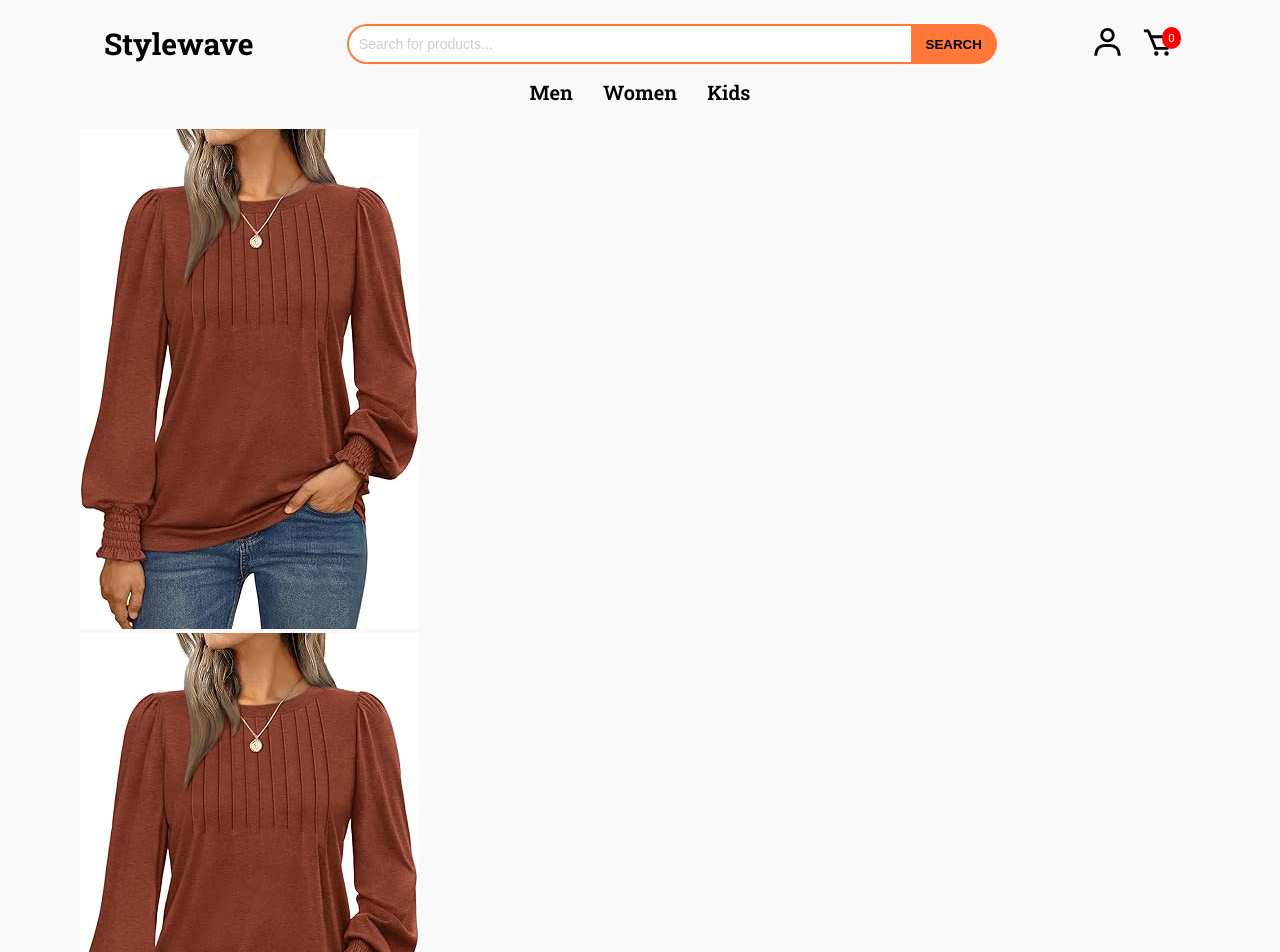
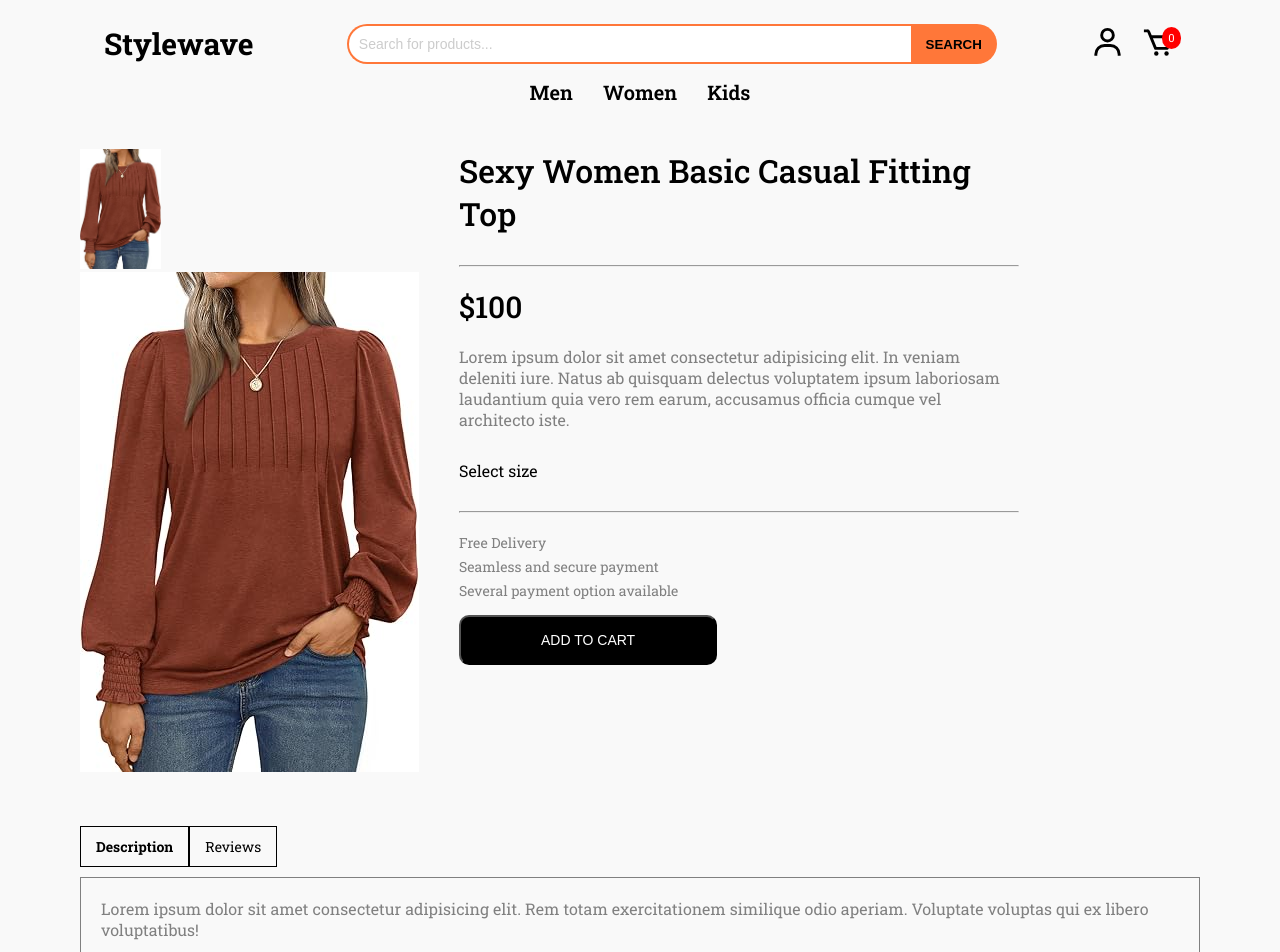
Before and after one commit to boben195/fullstack-clothing-site, a React (Vite) app in the folder frontend/: page /product/a in a window 1280 px wide. Shown: the top 952 px of the page. Built offline with nearby package versions, Linux system fonts and the light colour scheme.

Commit message:
add style

```diff
--- a/frontend/src/pages/ProductDetails/ProductDetailc.css
+++ b/frontend/src/pages/ProductDetails/ProductDetailc.css
@@ -0,0 +1,105 @@
+.product-container {
+    padding-top: 10px;
+    opacity: 1;
+}
+.product-content{
+    display: flex;
+    gap: 40px;
+}
+.product-images {
+    display: flex;
+    flex-direction: column;
+    gap: 3px;
+    max-width: 50%;
+}
+.thumbnail-container {
+    display: flex;
+    justify-content: space-between;
+    overflow-x: auto;
+    margin-top: 10px;
+}
+.thumbnail {
+    width: 24%;
+    flex-shrink: 0;
+    cursor: pointer;
+}
+.main-image-container {
+    width: 100%;
+}
+.main-image {
+    width: 100%;
+    height: auto;
+}
+.product-info {
+    flex: 1;
+    max-width: 50%;
+}
+.product-info .product-name {
+    font-weight: 500;
+    font-size: 2rem;
+    margin-top: 10px;
+}
+.product-price {
+    margin-top: 20px;
+    font-size: 1.875rem;
+    font-weight: 500;
+}
+.product-description {
+    margin-top: 20px;
+    color: gray;
+}
+.size-selector {
+    margin: 30px 0;
+}
+.size-bottoms {
+    display: flex;
+    gap: 5px;
+}
+.size-button {
+    border: 1px solid;
+    padding: 10px 15px;
+    background-color: #f3f3f3;
+}
+.size-button.active-size {
+    border-color: red;
+}
+.product-devider {
+    margin-top: 30px;
+}
+.product-policy {
+    margin-top: 20px;
+    color: gray;
+    font-size: 0.875rem;
+    display: flex;
+    flex-direction: column;
+    gap: 5px;
+}
+.add-to-cart-btn {
+    background-color: black;
+    color: white;
+    padding: 15px 80px;
+    font-size: 0.875rem;
+    cursor: pointer;
+    border-radius: 10px;
+    margin-top: 15px;
+}
+.description-sect {
+    margin-top: 50px;
+}
+.tabs {
+    display: flex;
+}
+.tab {
+    border: 1px solid;
+    padding: 10px 15px;
+    font-size: 0.875rem;
+}
+.description-content {
+    border: 1px solid;
+    padding: 20px;
+    color: gray;
+    margin-top: 10px;
+    display: flex;
+    flex-direction: column;
+    gap: 10px;
+}
--- a/frontend/src/pages/ProductDetails/ProductDetails.jsx
+++ b/frontend/src/pages/ProductDetails/ProductDetails.jsx
@@ -1,6 +1,7 @@
 import React, { useContext, useEffect, useState } from "react";
 import { ShopContext } from "../../context/ShopContext";
 import { useParams } from "react-router-dom";
+import "./ProductDetailc.css";
 
 const ProductDetails = () => {
   const { products, currency } = useContext(ShopContext);
```
